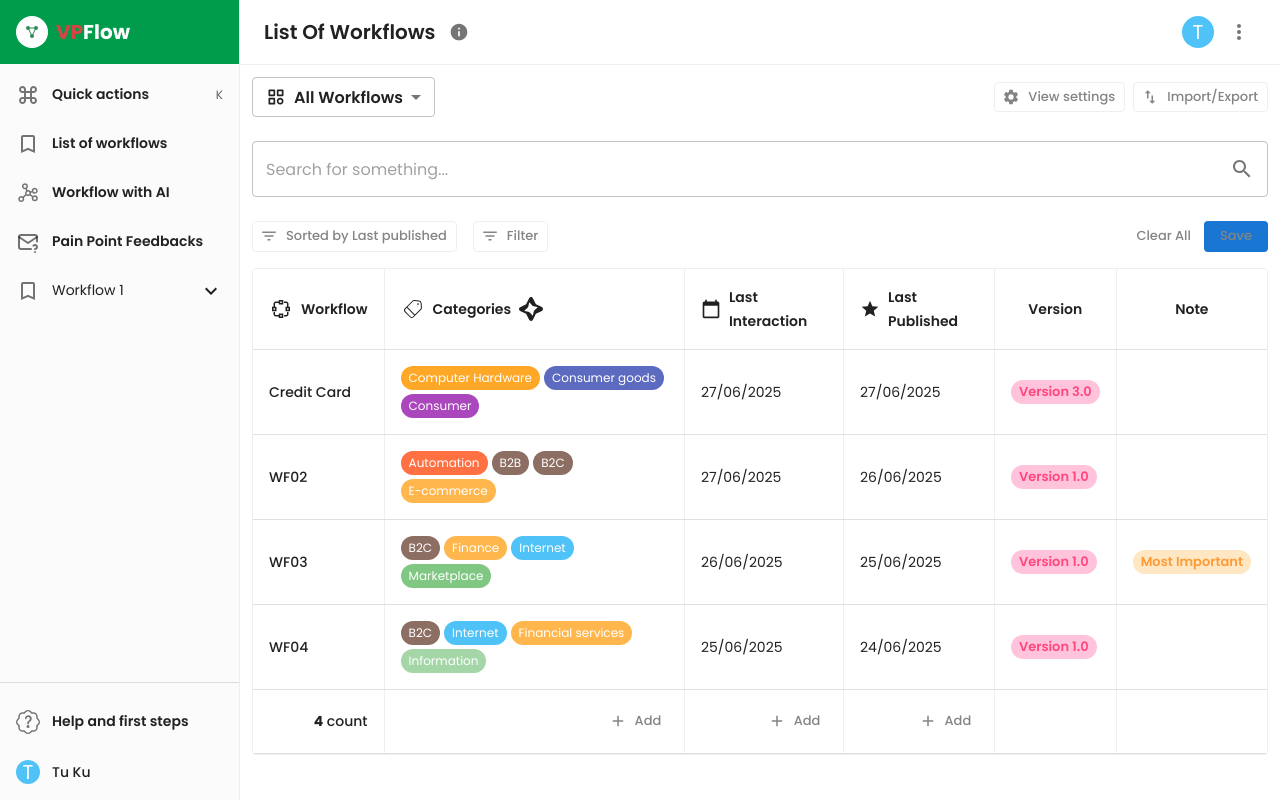
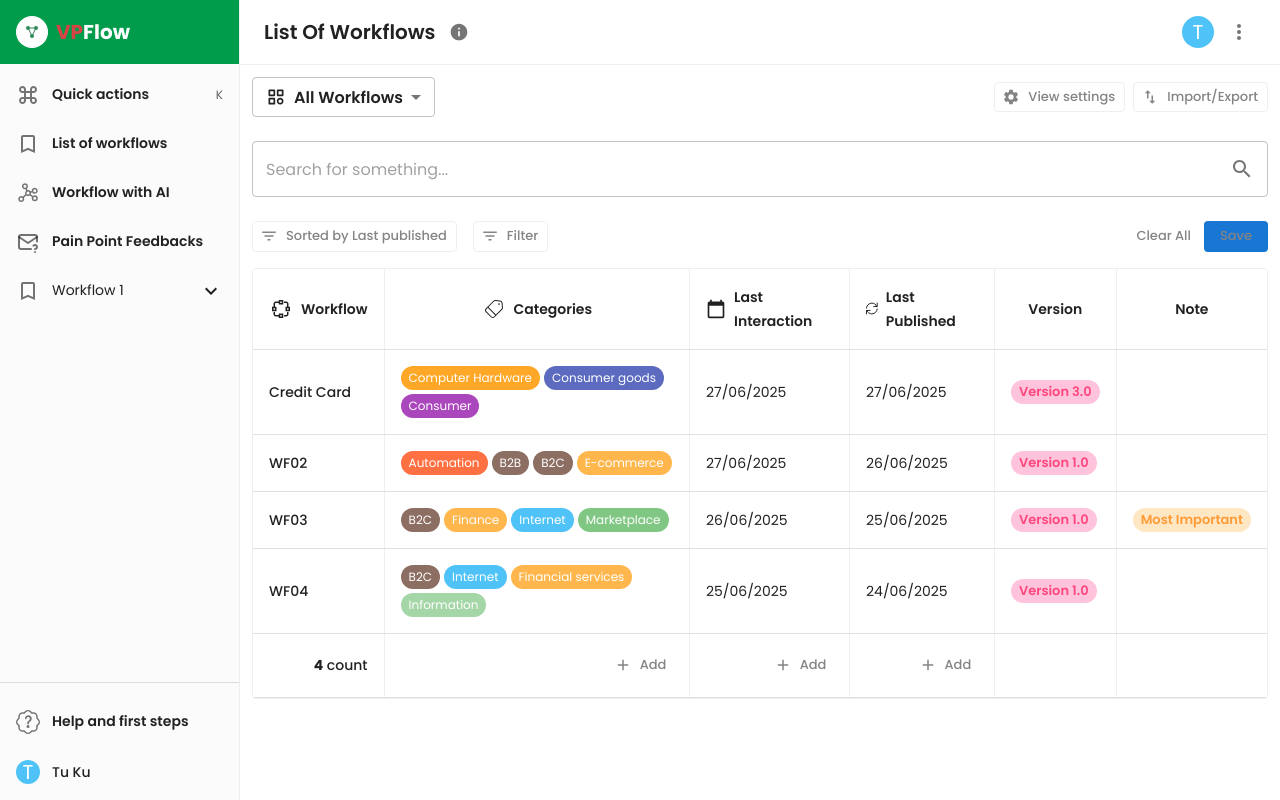
Before and after one commit to Tuprott991/VPFlow, a React (Vite) app in the folder frontend/: page /list-of-workflows in a window 1280 px wide. Built offline with nearby package versions, Linux system fonts and the light colour scheme.

Commit message:
update list of workflow

```diff
--- a/frontend/src/pages/PrivatePage/ListOfWorkflowsPage.jsx
+++ b/frontend/src/pages/PrivatePage/ListOfWorkflowsPage.jsx
@@ -32,6 +32,7 @@ import { BiCategory } from "react-icons/bi";
 import { SiCodemagic } from "react-icons/si";
 import { CiShoppingTag } from "react-icons/ci";
 import { LiaNetworkWiredSolid } from "react-icons/lia";
+import { GrUpdate } from "react-icons/gr";
 import {
     workflowData
 } from "@/data/mock_data/workflowData.js";
@@ -106,11 +107,11 @@ export default function ListOfWorkflowsPage() {
                                     Workflow
                                 </Box>
                             </TableCell>
-                            <TableCell sx={{ fontWeight: 600, borderRight: "1px solid #EEEFF1" }}>
-                                <Box sx={{ display: "flex", alignItems: "center", gap: 1 }}>
+                            <TableCell align="center" sx={{ fontWeight: 600, borderRight: "1px solid #EEEFF1" }}>
+                                <Box sx={{ display: "flex", alignItems: "center", justifyContent: "center", gap: 1 }}>
                                     <CiShoppingTag size={24} />
-                                    Categories
-                                    <SiCodemagic size={24} />
+                                        Categories
+                                    {/* <SiCodemagic size={24} /> */}
                                 </Box>
                             </TableCell>
                             <TableCell sx={{ fontWeight: 600, borderRight: "1px solid #EEEFF1" }}>
@@ -121,7 +122,7 @@ export default function ListOfWorkflowsPage() {
                             </TableCell>
                             <TableCell sx={{ fontWeight: 600, borderRight: "1px solid #EEEFF1" }}>
                                 <Box sx={{ display: "flex", alignItems: "center", gap: 1 }}>
-                                    <Star fontSize="small" />
+                                    <GrUpdate  fontSize="small" />
                                     Last Published
                                 </Box>
                             </TableCell>
```
Also changed, not shown: frontend/public/Group_41.png (added).
